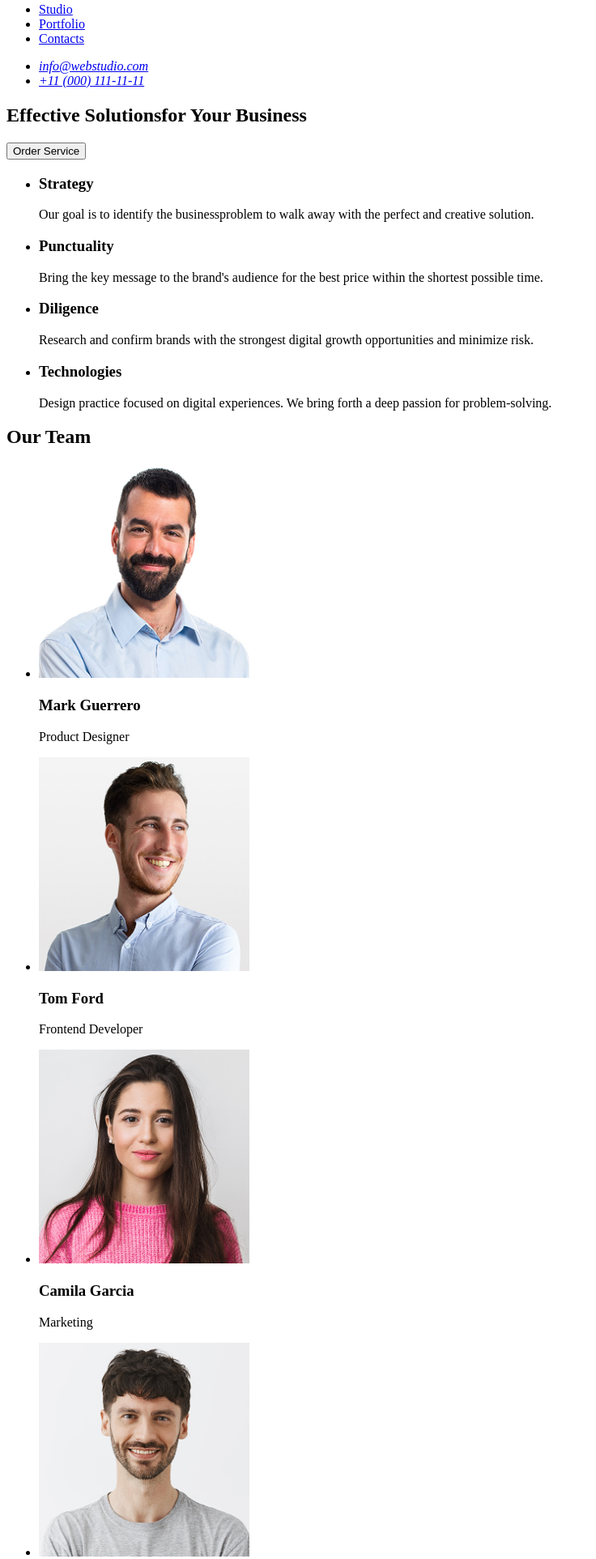
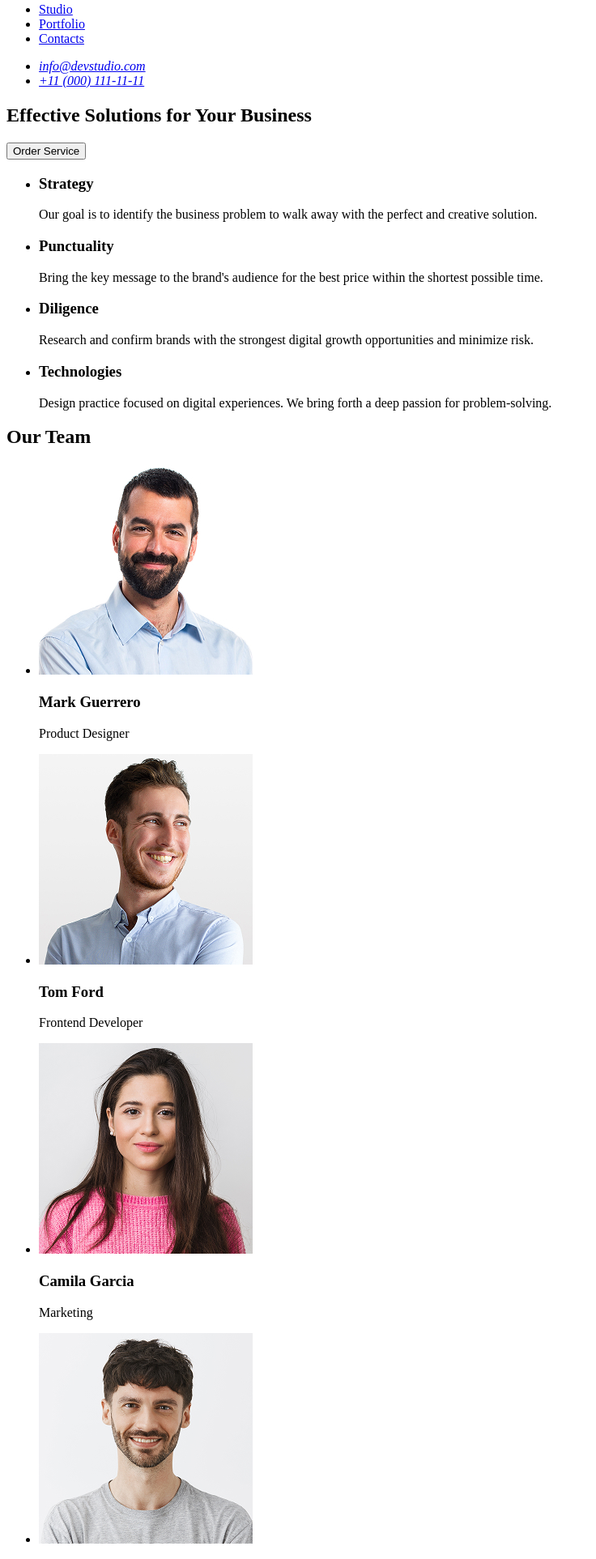
Before and after one commit to yevgen-94/goit-markup-hw-01, a plain HTML site: page index.html in a window 1280 px wide. Shown: the part 39-1964 px from the top of the page at 81% size, without its empty margins (0-736 px from the left). Drawn offline with Linux system fonts and the light colour scheme.

Commit message:
Виправлено помилки у HTML

```diff
--- a/index.html
+++ b/index.html
@@ -18,7 +18,7 @@
 
       <address>
         <ul>
-          <li><a href="mailto:info@devstudio.com">info@webstudio.com</a></li>
+          <li><a href="mailto:info@devstudio.com">info@devstudio.com</a></li>
           <li><a href="tel:+110001111111">+11 (000) 111-11-11</a></li>
         </ul>
       </address>
@@ -26,17 +26,18 @@
     <main>
       <!-- region hero -->
       <section>
-        <h1>Effective Solutionsfor Your Business</h1>
+        <h1>Effective Solutions for Your Business</h1>
         <button type="button">Order Service</button>
       </section>
       <!-- end region hero -->
       <!-- region features -->
       <section>
+        <!-- <h2>Our Features</h2> -->
         <ul>
           <li>
             <h3>Strategy</h3>
             <p>
-              Our goal is to identify the businessproblem to walk away with the
+              Our goal is to identify the business problem to walk away with the
               perfect and creative solution.
             </p>
           </li>
@@ -62,6 +63,7 @@
             </p>
           </li>
         </ul>
+        <!-- <h2>Our Team</h2> -->
       </section>
       <!-- end region features -->
       <!-- region team -->
@@ -72,8 +74,8 @@
             <img
               src="./images/Mark Guerrero.jpg"
               alt="Mark Guerrero"
-              width="260"
-              height="264"
+              width="264"
+              height="260"
             />
             <h3>Mark Guerrero</h3>
             <p>Product Designer</p>
@@ -82,8 +84,8 @@
             <img
               src="./images/Tom Ford.jpg"
               alt="Tom Ford"
-              width="260"
-              height="264"
+              width="264"
+              height="260"
             />
             <h3>Tom Ford</h3>
             <p>Frontend Developer</p>
@@ -92,8 +94,8 @@
             <img
               src="./images/Camila Garcia.jpg"
               alt="Camila Garcia"
-              width="260"
-              height="264"
+              width="264"
+              height="260"
             />
             <h3>Camila Garcia</h3>
             <p>Marketing</p>
@@ -102,8 +104,8 @@
             <img
               src="./images/Daniel Wilson.jpg"
               alt="Daniel Wilson"
-              width="260"
-              height="264"
+              width="264"
+              height="260"
             />
             <h3>Daniel Wilson</h3>
             <p>UI Designer</p>
@@ -115,8 +117,7 @@
     <footer>
       <a href="./index.html">WebStudio</a>
       <p>
-        Increase the flow of customers and <br />
-        sales for your business with digital <br />
+        Increase the flow of customers and sales for your business with digital
         marketing & growth solutions.
       </p>
     </footer>
```
